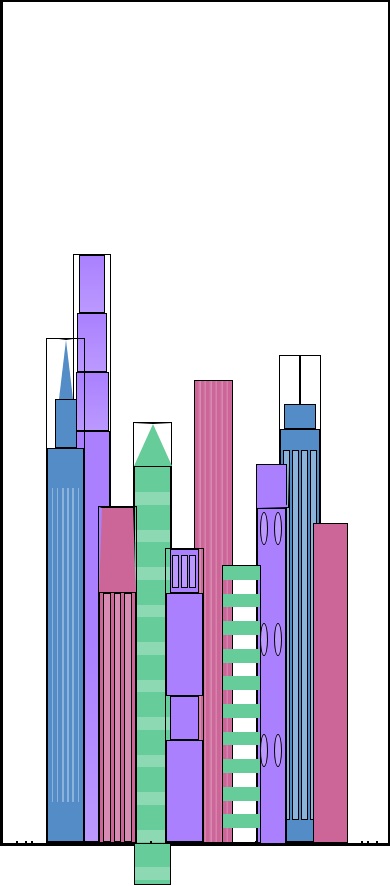
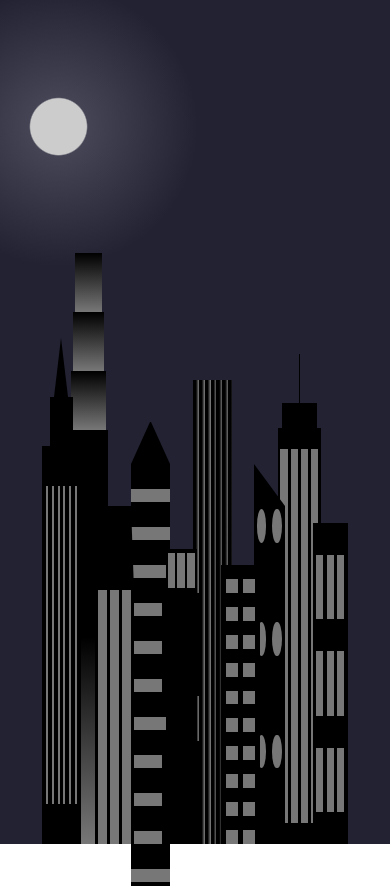
Before and after one commit to Juliquiz/CitySkyline, a plain HTML site: page Index.html in a window 390 px wide. Drawn offline with Linux system fonts and the light colour scheme.

Commit message:
Updated the html and css files
The proyect is finally over.

```diff
--- a/Index.html
+++ b/Index.html
@@ -7,7 +7,7 @@
   </head>
 
   <body>
-    <div class="background-buildings">
+    <div class="background-buildings sky">
       <div></div>
       <div></div>
       <div class="bb1 building-wrap">
--- a/styles.css
+++ b/styles.css
@@ -8,8 +8,8 @@
   --window-color3: #d98cb3;
   --window-color4: #8cb3d9;
 }
+
 * {
-  border: 1px solid black;
   box-sizing: border-box;
 }
 
@@ -40,6 +40,16 @@ body {
   display: flex;
   align-items: center;
   justify-content: space-evenly;
+}
+
+.sky {
+  background: radial-gradient(
+    closest-corner circle at 15% 15%,
+    #ffcf33,
+    #ffcf33 20%,
+    #ffff66 21%,
+    #bbeeff 100%
+  );
 }
 
 /* BACKGROUND BUILDINGS - "bb" stands for "background building" */
@@ -219,14 +229,15 @@ body {
 .fb4 {
   width: 8%;
   height: 45%;
-  background-color: var(--building-color1);
   position: relative;
   left: 10%;
 }
+
 .fb4a {
   border-top: 5vh solid transparent;
   border-left: 8vw solid var(--building-color1);
 }
+
 .fb4b {
   width: 100%;
   height: 89%;
@@ -234,6 +245,7 @@ body {
   display: flex;
   flex-wrap: wrap;
 }
+
 .fb4-window {
   width: 30%;
   height: 10%;
@@ -245,19 +257,59 @@ body {
 .fb5 {
   width: 10%;
   height: 33%;
-  background-color: var(--building-color2);
   position: relative;
   right: 10%;
   background: repeating-linear-gradient(
-    var(--building-color2),
-    var(--building-color2) 5%,
-    transparent 5%,
-    transparent 10%
-  );
+      var(--building-color2),
+      var(--building-color2) 5%,
+      transparent 5%,
+      transparent 10%
+    ),
+    repeating-linear-gradient(
+      90deg,
+      var(--building-color2),
+      var(--building-color2) 12%,
+      var(--window-color2) 12%,
+      var(--window-color2) 44%
+    );
 }
 
 .fb6 {
   width: 9%;
   height: 38%;
-  background-color: var(--building-color3);
+  background: repeating-linear-gradient(
+      90deg,
+      var(--building-color3),
+      var(--building-color3) 10%,
+      transparent 10%,
+      transparent 30%
+    ),
+    repeating-linear-gradient(
+      var(--building-color3),
+      var(--building-color3) 10%,
+      var(--window-color3) 10%,
+      var(--window-color3) 30%
+    );
 }
+
+@media (max-width: 1000px) {
+  :root {
+    --building-color1: #000;
+    --building-color2: #000;
+    --building-color3: #000;
+    --building-color4: #000;
+    --window-color1: #777;
+    --window-color2: #777;
+    --window-color3: #777;
+    --window-color4: #777;
+  }
+  .sky {
+    background: radial-gradient(
+      closest-corner circle at 15% 15%,
+      #ccc,
+      #ccc 20%,
+      #445 21%,
+      #223 100%
+    );
+  }
+}
```
